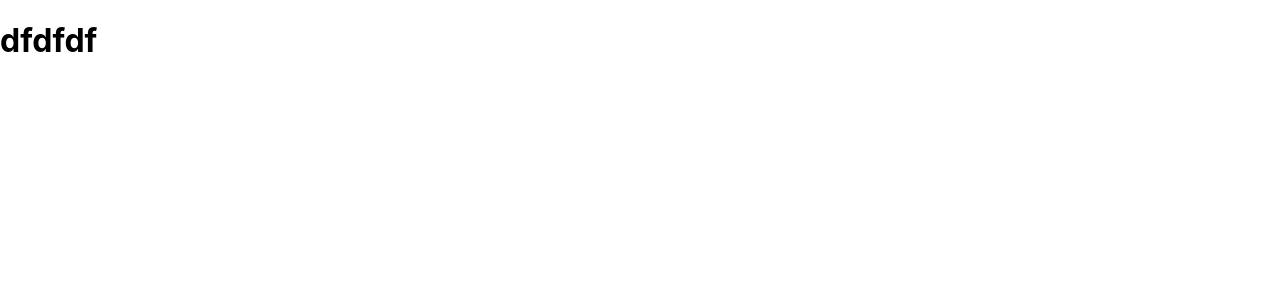
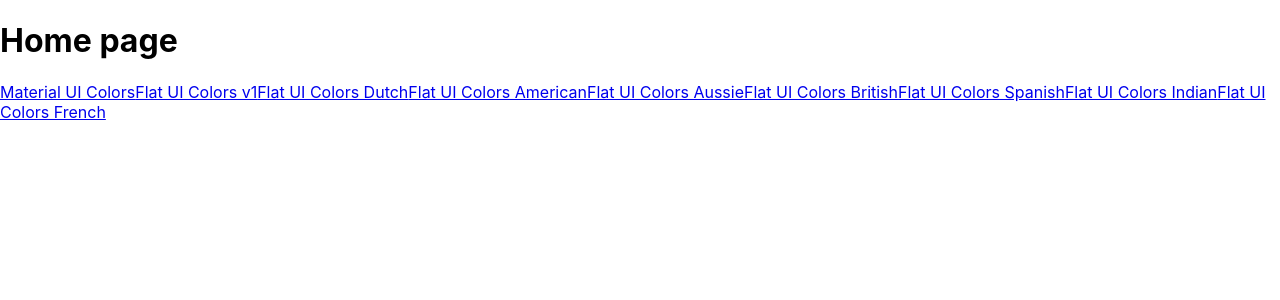
Before and after one commit to ricenoddle/massive-color, a React (Create React App) app: page / in a window 1280 px wide. Shown: the top 300 px of the page. Built offline with nearby package versions, Linux system fonts and the light colour scheme.

Commit message:
Add homepage route
Add PaletteList for homepage

```diff
--- a/src/App.js
+++ b/src/App.js
@@ -1,6 +1,7 @@
 import React, {Component} from 'react';
 import {Route, Switch} from 'react-router-dom';
 import Palette from './Palette';
+import PaletteList from './PaletteList';
 import seedColors from './seedColors';
 import {generatePalette} from './colorHelpers';
 
@@ -11,7 +12,7 @@
   render(){
     return (
       <Switch>
-        <Route exact path="/" render={() => <h1>dfdfdf</h1>}/>
+        <Route exact path="/" render={() => <PaletteList palettes={seedColors}/>}/>
         <Route exact path="/palette/:id"
                render={(routeProps) =>
                 <Palette palette={generatePalette(this.findPalette(routeProps.match.params.id))} />}
--- a/src/Navbar.js
+++ b/src/Navbar.js
@@ -1,4 +1,5 @@
 import React, {Component} from 'react';
+import {Link} from 'react-router-dom';
 import Slider from 'rc-slider';
 import Select from '@material-ui/core/Select';
 import Snackbar from '@material-ui/core/Snackbar';
@@ -39,7 +40,7 @@
         return(
             <header className="Navbar">
                 <div className="logo">
-                    <a href="/">MassiveColorPicker</a>
+                    <Link to="/">MassiveColorPicker</Link>
                 </div>
                 <div className="slider-container">
                     <span>Level: {level}</span>
--- /dev/null
+++ b/src/PaletteList.js
@@ -0,0 +1,18 @@
+import React, {Component} from 'react';
+import { Link } from 'react-router-dom';
+
+class PaletteList extends Component {
+    render(){
+        const {palettes} = this.props;
+        return(
+            <div>
+                <h1>Home page</h1>
+                {palettes.map(palette => (
+                    <Link key={palette.id} to={`/palette/${palette.id}`}>{palette.paletteName}</Link>
+                ))}
+            </div>
+        )
+    }
+}
+
+export default PaletteList;
```
